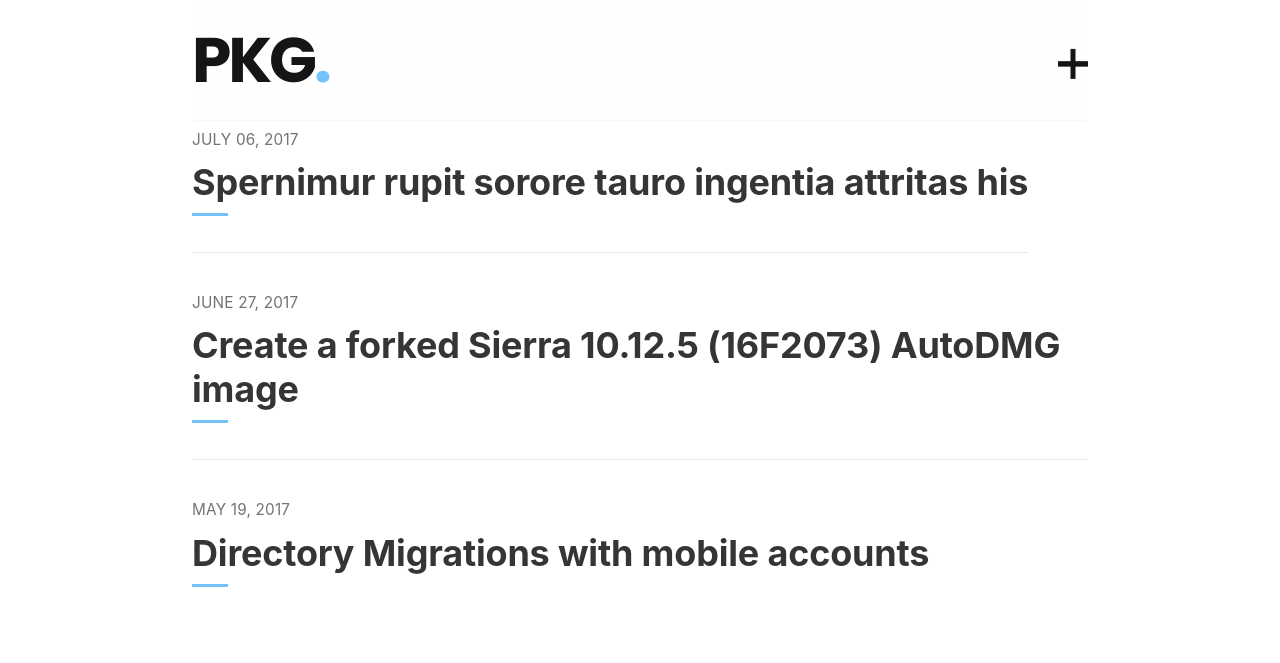
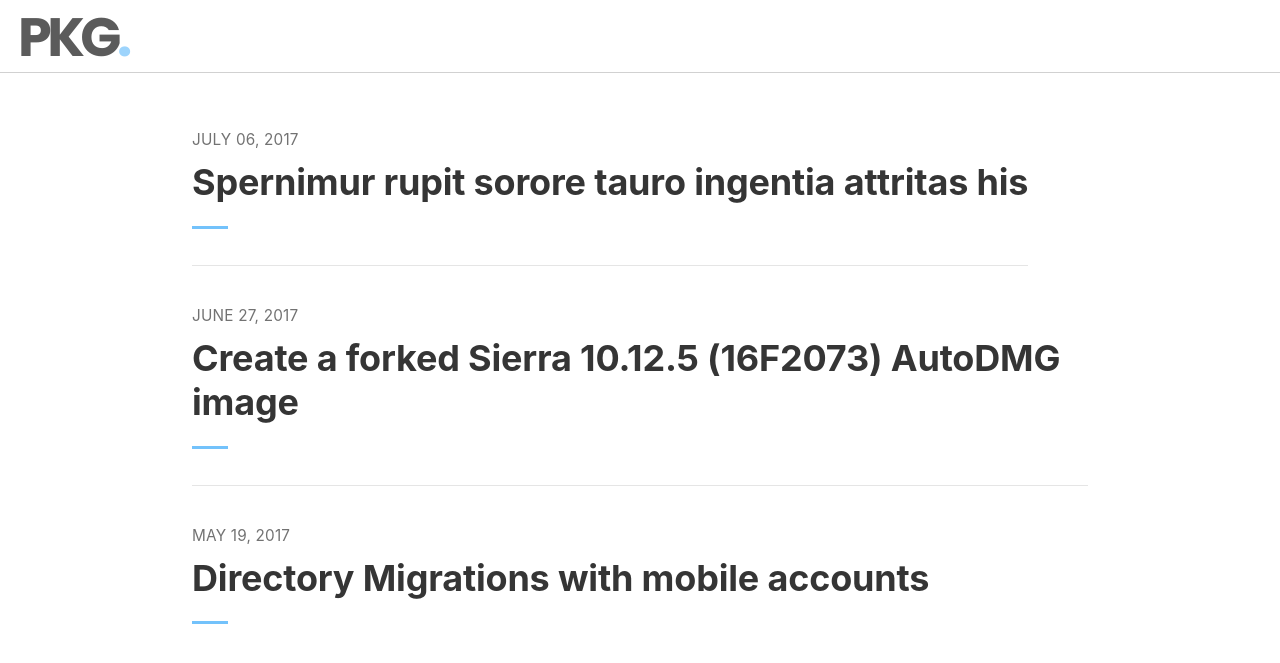
Before and after one commit to geoffrepoli/pkg.fm, a Jekyll site: the page built from index.html, in a window 1280 px wide. Shown: the top 663 px of the page. Built offline with Jekyll 4.4.1, drawn with Linux system fonts in a browser that asks for light colours; nearby versions of some CDN libraries; the list of posts is cut into pages by our own code.

Commit message:
Edited nav

```diff
--- a/_layouts/default.html
+++ b/_layouts/default.html
@@ -5,11 +5,10 @@
 
   <body>
     <nav class="nav">
-      <div class="nav-container">
         <a href="{{ site.baseurl }}/">
-          <h2 class="nav-title">PKG<span class="dot">.</span></h2>
+          <header><div class="nav-title">PKG</div><div class="dot">.</div></header>
         </a>
-        <a href="#" class="menu-trigger"><span class="menu-icon"></span></a>
+        <!-- <a href="#" class="menu-trigger"><span class="menu-icon"></span></a>
         <nav class="menu">
           <ul class="menu-list">
             <li class="menu-item"><a class="menu-link" href="{{ site.url }}">Home</a></li>
@@ -17,14 +16,13 @@
             <li class="menu-item"><a class="menu-link" href="https://github.com/{{ site.author.github }}" target="_blank">GitHub </a></li>
           </ul>
         </nav>
-      </div>
+      -->
     </nav>
 
   <main>
     {% include jquery.html %}
     {{ content }}
   </main>
-{% include menu.html %}
 {% include nav-shadow-delay.html %}
 {% include nav-sticky-minimize.html %}
 {% include analytics.html %}
--- a/_sass/_base.scss
+++ b/_sass/_base.scss
@@ -16,7 +16,7 @@ html {
   font-family: sans serif;
   font-size: 18px;
   @media (max-width: 600px) {
-    font-size: 14px;
+    font-size: 16px;
   }
 }
 
@@ -40,6 +40,7 @@ h6 {
   color: $default-shade;
   font-family: $sans-font;
   line-height: normal;
+  padding: 0 0 .7rem;
 }
 
 main {
--- a/_sass/_nav.scss
+++ b/_sass/_nav.scss
@@ -1,18 +1,21 @@
 .nav {
-  -webkit-backdrop-filter: blur(12px);
-  backdrop-filter: blur(12px);
   background: $nav-bg;
-  height: 120px;
+  border-bottom: 1px solid#d1d1d1;
+  bottom: auto;
+  height: 70px;
+  padding: 2rem 1rem;
   position: fixed;
   top: 0;
   width: 100%;
-  z-index: 1;
+  z-index: 998;
   @media (max-width: 600px) {
-    background: $nav-bg-phone;
-    height: 70px;
+    background: $white;
+    border-bottom: 0;
+    box-shadow: 0 1px 2px rgba(0, 0, 0, .1), 0 2px 2px -2px rgba(0, 0, 0, .1);
+    height: 65px;
     transform: translateY(0);
     transform: translate3d(0, 0, 0);
-    transition: .5s transform;
+    transition: transform .2s, box-shadow .1s;
     will-change: transform;
 
     &.is-active::after {
@@ -21,15 +24,14 @@
 
     &::after {
       backface-visibility: hidden;
-      bottom: 0;
-      box-shadow: 0 1px 2px rgba(0, 0, 0, .2);
+      bottom: auto;
       content: '';
       left: 0;
       opacity: 0;
-      position: absolute;
+      position: fixed;
       right: 0;
       top: 0;
-      transition: opacity 1s;
+      transition: opacity .2s;
       z-index: -1;
     }
   }
@@ -39,8 +41,7 @@
     text-transform: uppercase;
   }
 
-  &-container {
-    background: linear-gradient(to right, rgba(255, 255, 255, 1), rgba(255, 255, 255, 0));
+  /* &-container {
     height: 100%;
     margin: 0 auto;
     position: relative;
@@ -76,49 +77,43 @@
     @media (min-width: 1800px) {
       width: 70%;
     }
-  }
+  }*/
 
   &-title {
     color: $default-color;
-    font-family: $title-font;
-    font-size: 3rem;
-    letter-spacing: -.17rem;
-    position: absolute;
-    top: 50%;
-    transform: translate(0, -50%);
-    @media (min-width: 600px) {
-      font-size: 3.5rem;
-    }
-    @media (min-width: 1440px) {
-      font-size: 4rem;
-    }
+  }
+}
 
-    &:hover {
-      text-decoration: none;
+header {
+  display: flex;
+  font-family: $title-font;
+  font-size: 3rem;
+  justify-content: flex-start;
+  letter-spacing: -.25rem;
+  line-height: normal;
+  opacity: .7;
+  position: absolute;
+  top: 0;
+  transition: opacity 400ms ease-in-out;
+  z-index: 999;
 
-      > .dot {
-        animation: loopdot 4.5s;
-        animation-iteration-count: infinite;
-        color: $default-color;
-      }
-    }
+  &:hover {
+    opacity: .8;
+    transition: opacity 400ms ease-in-out;
   }
 }
 
 .heads-up {
   @media (max-width: 600px) {
-    transform: translateY(-5.2rem);
-    transform: translate3d(0, -5.2rem, 0);
-    transition: .6s transform;
+    box-shadow: 0 2px 5px rgba(0, 0, 0, .1);
+    transform: translateY(-65px);
+    transform: translate3d(0, -65px, 0);
+    transition: transform .4s, box-shadow .6s;
   }
 }
 
 .dot {
   color: $blue;
-  position: relative;
-  top: 50%;
-  transform: translate(0, -50%);
-  transition: color 1s ease-in;
 }
 
 footer {
@@ -126,19 +121,3 @@ footer {
   padding: 2rem 0;
   text-align: center;
 }
-
-.loopdot {
-  @keyframes loopdot {
-    0% { color: $blue; }
-    10% { color: $red; }
-    20% { color: #00ff00; }
-    30% { color: $red; }
-    40% { color: $default-color; }
-    50% { color: #ffff00; }
-    60% { color: $blue; }
-    70% { color: #e3c; }
-    80% { color: #126ff3; }
-    90% { color: #4e1; }
-    100% { color: $red; }
-  }
-}
--- a/_sass/_post.scss
+++ b/_sass/_post.scss
@@ -2,18 +2,9 @@
   font-family: $serif-font;
   margin: 0 auto;
   padding-top: 130px;
-  width: 85%;
+  width: 70%;
   @media (max-width: 600px) {
     padding-top: 80px;
-  }
-  @media (min-width: 1024px) {
-    width: 70%;
-  }
-  @media (min-width: 1366px) {
-    width: 80%;
-  }
-  @media (min-width: 1800px) {
-    width: 70%;
   }
 
   &-date {
@@ -53,6 +44,14 @@
     }
   }
 
+  ol {
+    padding: 0 0 1rem;
+  }
+
+  li {
+    list-style-position: inside;
+  }
+
   p {
     letter-spacing: .003rem;
     margin: 0 0 1rem;
--- a/_sass/_variables.scss
+++ b/_sass/_variables.scss
@@ -10,8 +10,7 @@ $blue: #73c2fb;
 $red: #e74c3c;
 $shadow-color: rgba(204, 204, 204, .8);
 $long-shadow: 0 0 0 #c9c1c1, 0 1px 0 #c2b9b9, 0 2px 0 #bbb1b1, 0 3px 0 #b4a8a8, 0 4px 0 #ada0a0, 0 5px 0 #a59898, 0 6px 0 #9e9090, 0 7px 0 #978888, 0 8px 0 #908080, 0 9px 5px rgba(0, 0, 0, .3);
-$nav-bg: rgba(255, 255, 255, .85);
-$nav-bg-phone: rgba(255, 255, 255, .98);
+$nav-bg: hsla(0, 0%, 100%, .9);
 $title-font: Poppins, 'Helvetica Neue', sans-serif;
 $serif-font: Georgia, Cambria, 'Times New Roman', Times, serif;
 $sans-font: -apple-system, BlinkMacSystemFont, 'Segoe UI', Roboto, Helvetica, Arial, sans-serif;
--- a/styles.scss
+++ b/styles.scss
@@ -9,6 +9,5 @@
 @import 'post';
 @import 'syntax';
 @import 'nav';
-@import 'menu';
 @import 'pagination';
 @import 'catalog';
```
